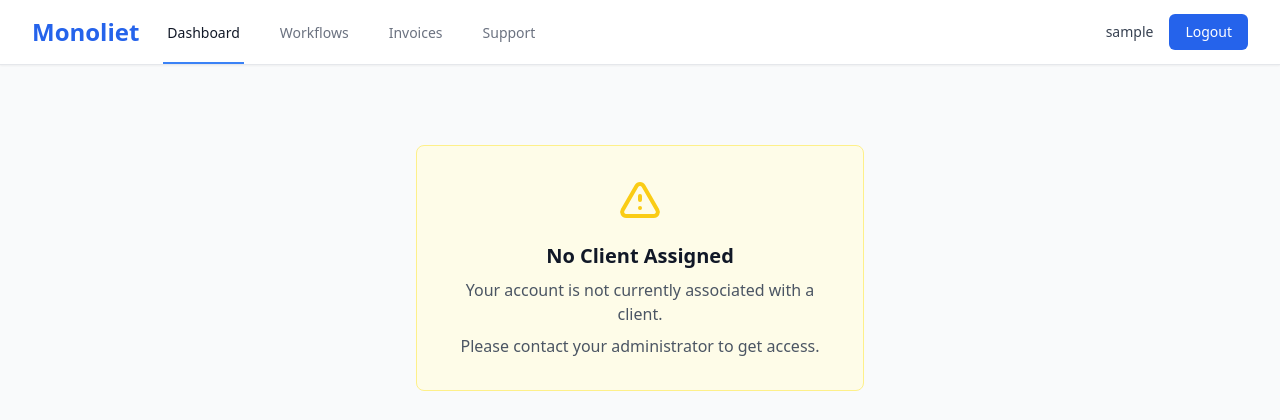
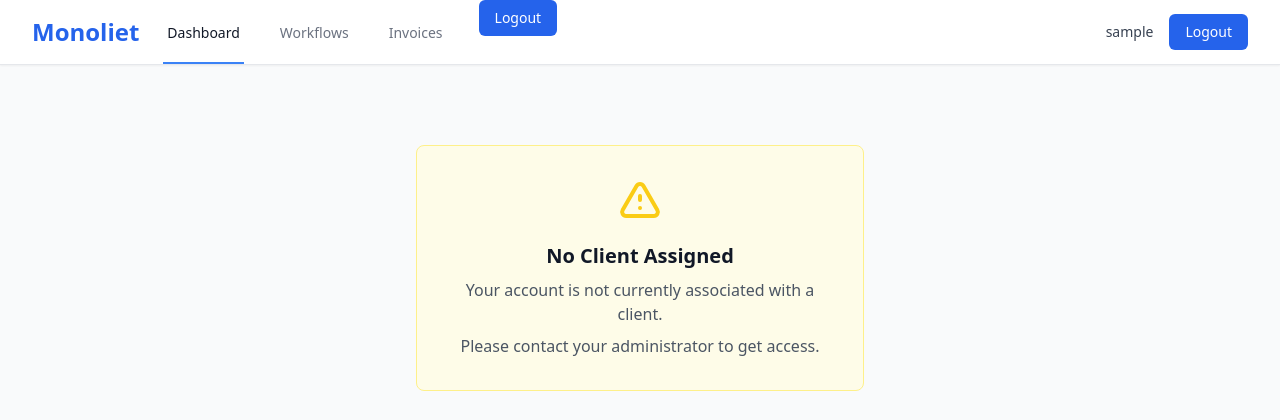
Before and after one commit to AMvdBM19/monoliet-portal, a Django app: page / in a window 1280 px wide. Shown: the top 420 px of the page. Run offline with Django 5.2, Linux system fonts and the light colour scheme; the visitor is signed in with stand-in values (Sample User, id 1); some libraries are stand-ins or nearby versions.

Commit message:
Logout fix

```diff
--- a/clients/templates/clients/base.html
+++ b/clients/templates/clients/base.html
@@ -41,9 +41,12 @@
                         <a href="{% url 'portal:invoices' %}" class="{% if request.resolver_match.url_name == 'invoices' %}border-blue-500 text-gray-900{% else %}border-transparent text-gray-500 hover:border-gray-300 hover:text-gray-700{% endif %} inline-flex items-center px-1 pt-1 border-b-2 text-sm font-medium">
                             Invoices
                         </a>
-                        <a href="{% url 'portal:support' %}" class="{% if request.resolver_match.url_name == 'support' %}border-blue-500 text-gray-900{% else %}border-transparent text-gray-500 hover:border-gray-300 hover:text-gray-700{% endif %} inline-flex items-center px-1 pt-1 border-b-2 text-sm font-medium">
-                            Support
-                        </a>
+                        <form method="post" action="{% url 'portal:logout' %}" style="display: inline;">
+                            {% csrf_token %}
+                            <button type="submit" class="bg-blue-600 hover:bg-blue-700 text-white px-4 py-2 rounded-md text-sm font-medium cursor-pointer">
+                                Logout
+                            </button>
+                        </form>
                     </div>
                     {% endif %}
                 </div>
```
